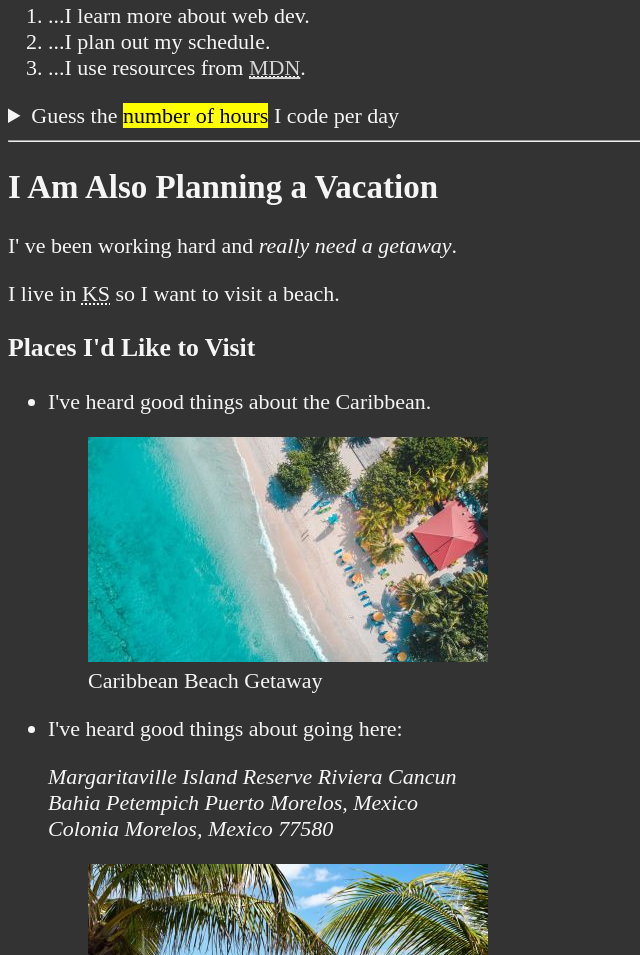
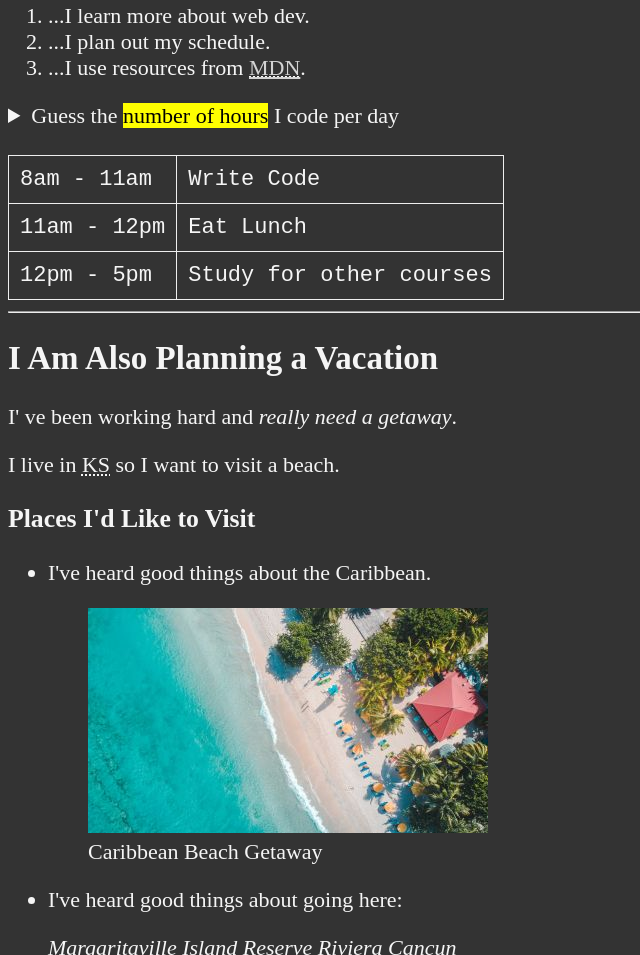
Before and after one commit to kbhani/HTML-and-CSS-learning, a plain HTML site: page index.html in a window 1280 px wide. Shown: the part 915-1870 px from the top of the page, without its empty margins (0-640 px from the left). Drawn offline with Linux system fonts and the light colour scheme.

Commit message:
added a table n a bit CSS

```diff
--- a/index.html
+++ b/index.html
@@ -62,6 +62,43 @@
                          </p>
                     </details>
                </aside>
+               <br>
+               <table>
+                    <tr>
+                         <td>
+                              <time datetime="08:00">
+                                   8am -
+                              </time>
+                              <time datetime="11:00">
+                                   11am
+                              </time>
+                         </td>
+                         <td>Write Code</td>
+                    </tr>
+                    <tr>
+                         <td>
+                              <time datetime="11:00">
+                                   11am -
+                              </time>
+                              <time datetime="12:00">
+                                   12pm
+                              </time>
+                         </td>
+                         <td>Eat Lunch</td>
+                    </tr>
+                    <tr>
+                         <td>
+                              <time datetime="12:00">
+                                   12pm -
+                              </time>
+                              <time datetime="17:00">
+                                   5pm
+                              </time>
+                         </td>
+                         <td>Study for other courses</td>
+                    </tr>
+
+               </table>
           </section>
           </article>
 
@@ -129,7 +166,7 @@
           <p>
                <a href="#">Back to Top</a>
           </p>
+     </footer>
+     </body>
 
-     </body>
-     </footer>
 </html>
--- a/main.css
+++ b/main.css
@@ -14,3 +14,10 @@ a {
 a:hover, a:active {
     color: #eee;
 }
+
+table, tr, th, td, caption {
+    border: 1px solid #eee;
+    font-family:'Courier New', Courier, monospace;
+    border-collapse: collapse;
+    padding: 0.5rem;
+}
```
